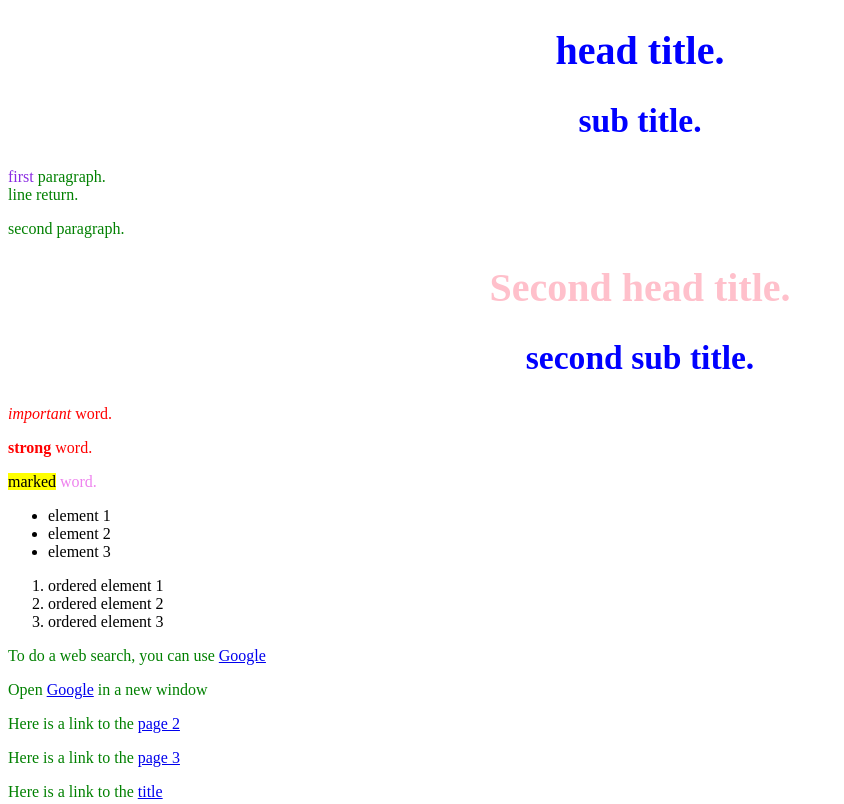
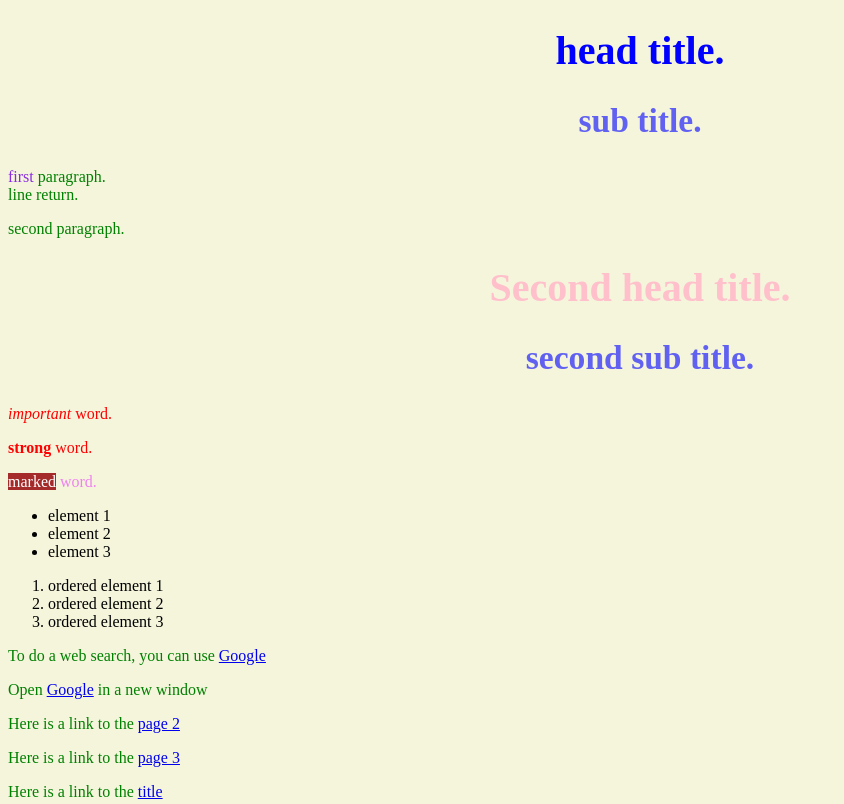
Before and after one commit to ncros3/experiments, a plain HTML site: page website_codelab/index.html in a window 1280 px wide. Shown: the top 804 px of the page, without its empty margins (0-844 px from the left). Drawn offline with Linux system fonts and the light colour scheme.

Commit message:
add a background color and change opacity

```diff
--- a/website_codelab/style.css
+++ b/website_codelab/style.css
@@ -25,6 +25,18 @@ h1
 h2
 {
     font-size: 2.1em;
+    opacity: 0.6;
+}
+
+body
+{
+    background-color: beige;
+}
+
+mark
+{
+    background-color: brown;
+    color: white;
 }
 
 /*
```
